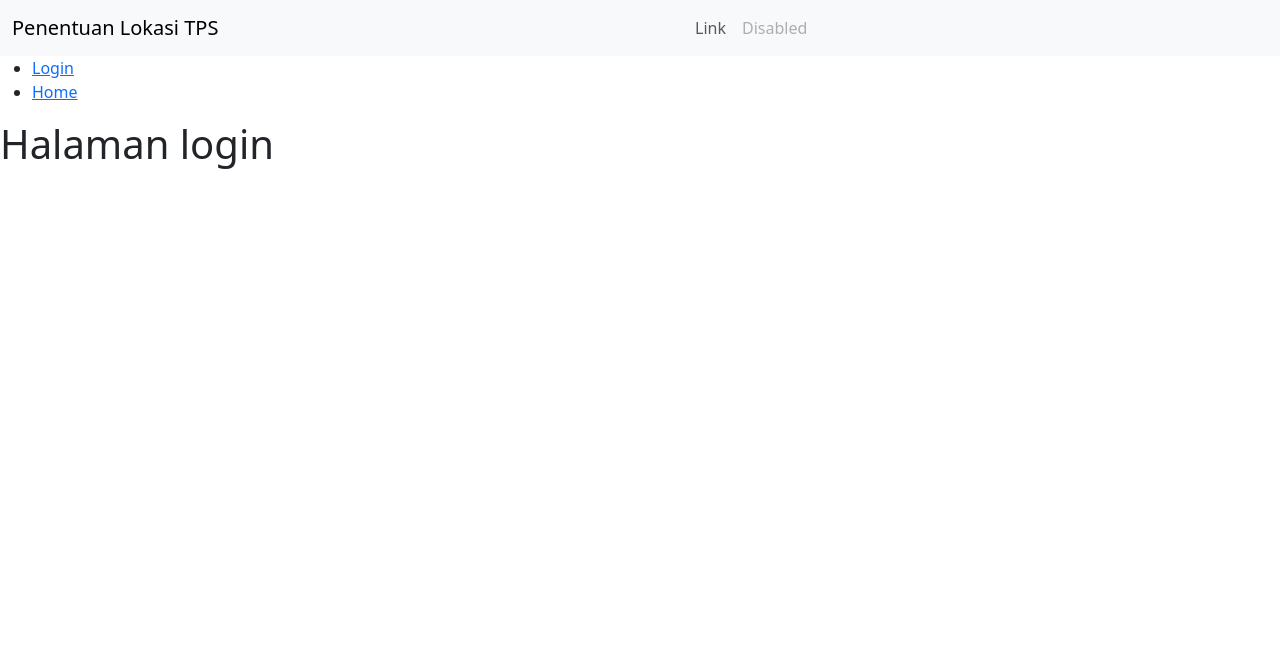
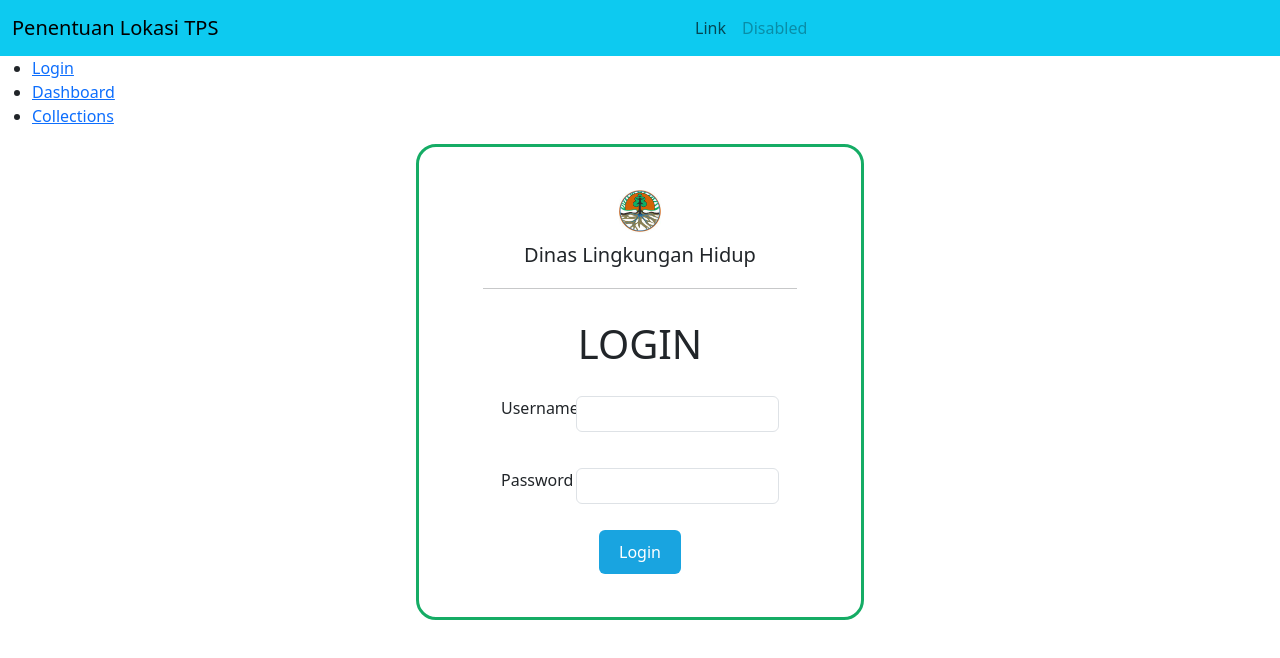
Before and after one commit to DEL-TRPL19-TA13-19/frontend, a Vue app: page /login in a window 1280 px wide. Shown: the top 658 px of the page. Built offline with nearby package versions, Linux system fonts and the light colour scheme.

Commit message:
login dan kawan kawan

```diff
--- a/package.json
+++ b/package.json
@@ -7,7 +7,6 @@
     "dev": "vite",
     "build": "vite build",
     "preview": "vite preview",
-    "lint": "eslint --ext .js,.vue --ignore-path .gitignore --fix src",
     "format": "prettier .  --write"
   },
   "dependencies": {
--- a/src/app.vue
+++ b/src/app.vue
@@ -5,7 +5,10 @@
       <router-link to="/login">Login</router-link>
     </li>
     <li>
-      <router-link to="/">Home</router-link>
+      <router-link to="/">Dashboard</router-link>
+    </li>
+    <li>
+      <router-link to="/collections">Collections</router-link>
     </li>
   </ul>
   <router-view/>
@@ -13,5 +16,7 @@
 
 <script setup>
 
+
+
 import {RouterLink, RouterView} from "vue-router";
 import Navbar from "@/components/Navbar.vue";</script>
--- /dev/null
+++ b/src/assets/css/home.css
@@ -0,0 +1,11 @@
+.exampleHome {
+    background: black;
+}
+
+.exampleLogin {
+    background: red;
+}
+
+.example {
+    background: red;
+}
--- /dev/null
+++ b/src/assets/css/login.css
@@ -0,0 +1,31 @@
+.login-container{
+    width: 35%;
+    border: 3px solid #15AC65;
+    padding: 3% 5% 3% 5%;
+    border-radius: 20px;
+    text-align: center;
+}
+
+.login-container * {
+    padding: 5px 10px;
+}
+
+.login-label{
+    text-align: center;
+}
+
+.dlh-image{
+    width: 20%;
+    height: 20%;
+}
+
+.login-button{
+    border: #19A4E0;
+    background-color: #19A4E0;
+    align-self: center;
+}
+
+.login-button:hover{
+    border: #2596be;
+    background-color: #2596be;
+}
--- a/src/components/Navbar.vue
+++ b/src/components/Navbar.vue
@@ -1,6 +1,6 @@
 <template>
   <div>
-    <b-navbar toggleable="lg" type="dark" variant="light">
+    <b-navbar toggleable="lg" type="dark" variant="info">
       <b-navbar-brand to="/">Penentuan Lokasi TPS
       </b-navbar-brand>
 
--- /dev/null
+++ b/src/pages/Collections.vue
@@ -0,0 +1,13 @@
+<template>
+    <h3>Collections</h3>
+</template>
+
+<script>
+export default {
+  name: "Collections"
+}
+</script>
+
+<style scoped>
+
+</style>
--- a/src/pages/Home.vue
+++ b/src/pages/Home.vue
@@ -1,5 +1,10 @@
 <template>
-  <h1>Halaman home</h1>
+  <div>
+      <b-container>
+          <h3>D A S H B O A R D</h3>
+          <hr>
+      </b-container>
+  </div>
 </template>
 
 <script>
@@ -53,10 +58,14 @@ export default {
         });
     },
   },
-  mounted() {
-    // this.retrieveTPS();
-    // this.findTPSByID();
-    // this.createTPS();
-  },
+  // mounted() {
+  //   this.retrieveTPS();
+  //   // this.findTPSByID();
+  //   // this.createTPS();
+  // },
 };
 </script>
+
+<style>
+@import "../assets/css/home.css";
+</style>
--- a/src/pages/Login.vue
+++ b/src/pages/Login.vue
@@ -1,3 +1,65 @@
 <template>
-  <h1>Halaman login</h1>
+<!--  <h1>{{ loading ? "Yes" : "No" }}</h1>-->
+<!--  <button @click="login">Test</button>-->
+    <div>
+        <b-container fluid="sm" class="login-container col-sm">
+            <img src="../assets/images/dlh.png" class="rounded mx-auto d-block dlh-image" alt="Dinas Lingkungan Hidup">
+            <h5 class="login-label">Dinas Lingkungan Hidup</h5>
+            <hr>
+            <h1 class="login-label">LOGIN</h1>
+            <b-form>
+                <b-form-group
+                        id="input-group-username"
+                        label="Username"
+                        label-for="input-username"
+                        label-cols-sm="3">
+                    <b-form-input
+                            id="input-username"
+                            type="text"
+                            required>
+                    </b-form-input>
+                </b-form-group>
+                <b-form-group
+                        id="input-group-password"
+                        label="Password"
+                        label-for="input-password"
+                        label-cols-sm="3">
+                    <b-form-input
+                            id="input-password"
+                            type="text"
+                            required>
+                    </b-form-input>
+                </b-form-group>
+                <b-button class="login-button" type="submit" variant="primary" align-h="center">Login</b-button>
+            </b-form>
+        </b-container>
+    </div>
 </template>
+
+<script>
+import {mapGetters} from "vuex";
+
+export default {
+  computed: {
+    ...mapGetters('auth', {
+      loading: 'loading',
+      authData: 'authData',
+    }),
+  },
+  methods: {
+    login() {
+      this.$store.dispatch("auth/login", {
+        email: "Andree",
+        password: "Andree"
+      }).then((data) => {
+        console.log(this.authData);
+        this.$router.push("/");
+      });
+    }
+  }
+}
+</script>
+
+<style>
+@import "../assets/css/login.css";
+</style>
--- a/src/router/index.js
+++ b/src/router/index.js
@@ -11,6 +11,11 @@ const routes = [
     name: "home",
     component: () => import("@/pages/Home.vue"),
   },
+  {
+    path: "/collections",
+    name: "collection",
+    component: () => import("@/pages/Collections.vue")
+  }
 ];
 
 const router = createRouter({ routes, history: createWebHistory() });
```
Also changed, not shown: .eslintrc.js (deleted), src/assets/images/dlh.png (added).
